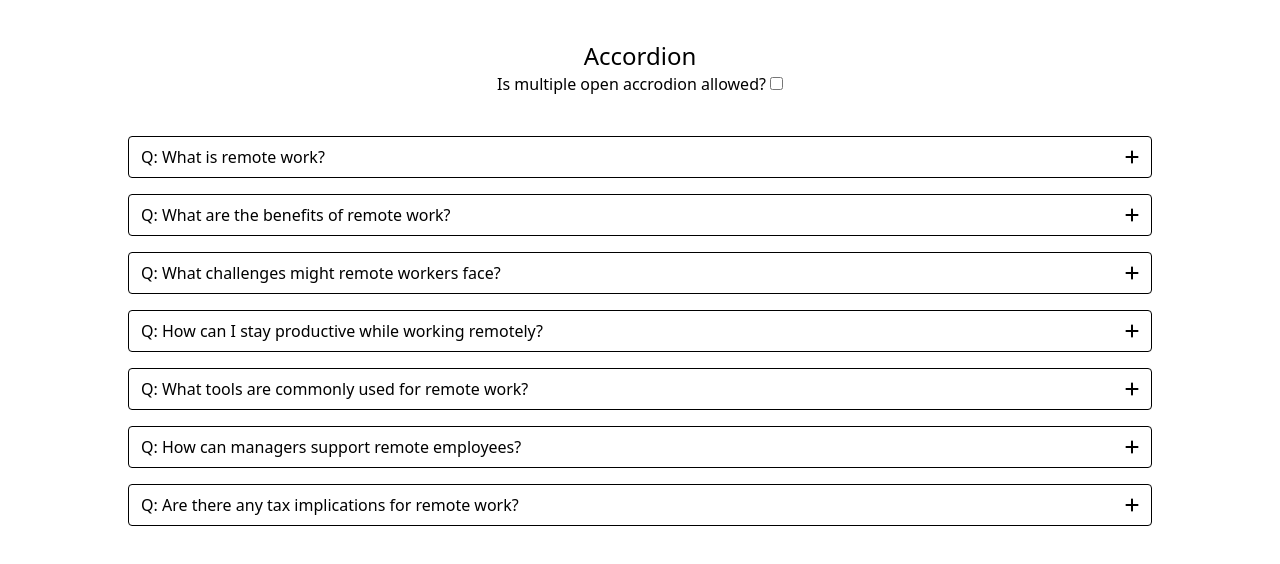
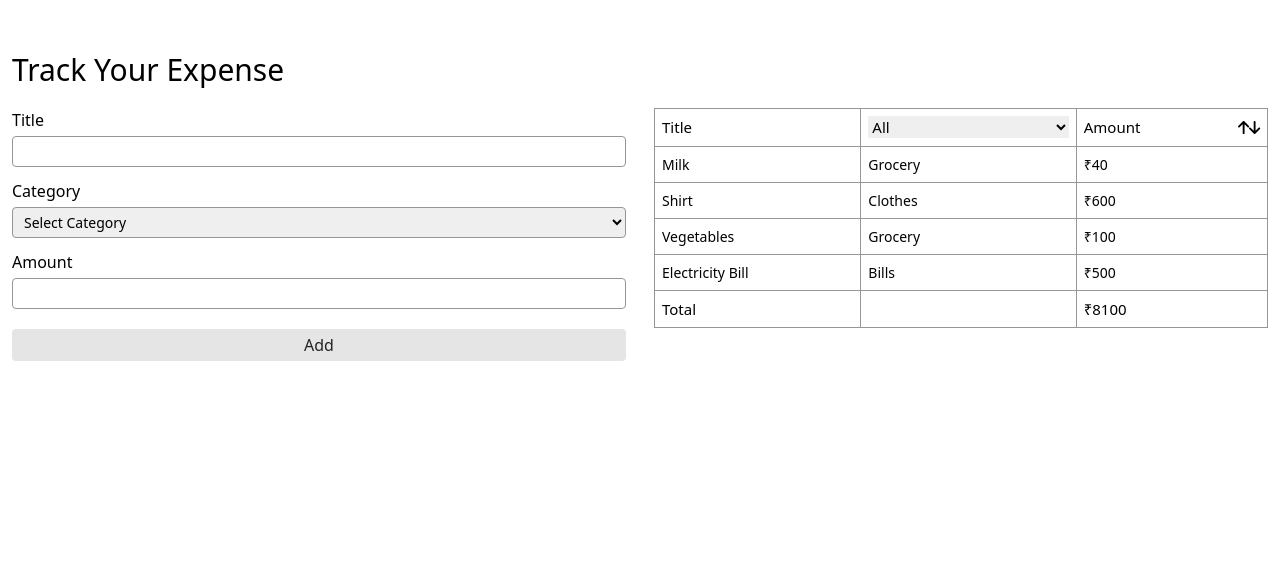
Before and after one commit to frontendsoni/frontend-mini-challenges, a React (Vite) app: page / in a window 1280 px wide. Shown: the top 564 px of the page. Built offline with nearby package versions, Linux system fonts and the light colour scheme.

Commit message:
add item functionality done

```diff
--- a/src/App.css
+++ b/src/App.css
@@ -1,3 +1,4 @@
+/* 02-image-gallery */
 .img_wrapper {
   cursor: pointer;
 }
@@ -8,3 +9,42 @@
   max-width: 300px;
   margin: 0 auto;
 }
+
+/* 04-expense-tracker */
+.expense-form input, .expense-form select {
+display: block;
+margin-top: 4px;
+border: 1px solid #969696;
+width: 100%;
+padding: 4px 7px;
+font-size: 14px;
+border-radius: 4px;
+}
+.expense-form .submit_btn button {
+  width: 100%;
+  background-color: #e5e5e5;
+  color: #242424;
+  text-align: center;
+  padding: 4px 7px;
+  border-radius: 4px;
+}
+.tracker_wrap table, .tracker_wrap th, .tracker_wrap td {
+  border: 1px solid #969696;
+  padding: 7px;
+  text-align: left;
+  white-space: nowrap;
+}
+.tracker_wrap th {
+  font-weight: 500;
+  font-size: 15px;
+}
+.tracker_wrap th select {
+  width: 100%;
+}
+.tracker_wrap td {
+  font-size: 14px;
+}
+.tracker_wrap tfoot td {
+  font-size: 15px;
+  font-weight: 500;
+}
--- a/src/App.jsx
+++ b/src/App.jsx
@@ -2,6 +2,7 @@ import './App.css'
 import Counter from './components/01-counter/Counter'
 import ImageGallery from './components/02-image-gallery/ImageGallery'
 import Accordion from './components/03-accordion/Accordion'
+import ExpenseTracker from './components/04-expense-tracker/ExpenseTracker'
 
 function App() {
 
@@ -9,7 +10,8 @@ function App() {
     <>
       {/* <Counter/> */}
       {/* <ImageGallery /> */}
-      <Accordion />
+      {/* <Accordion /> */}
+      <ExpenseTracker />
     </>
   )
 }
--- /dev/null
+++ b/src/components/04-expense-tracker/ExpenseTable.jsx
@@ -0,0 +1,56 @@
+import { faArrowDown, faArrowUp } from '@fortawesome/free-solid-svg-icons'
+import { FontAwesomeIcon } from '@fortawesome/react-fontawesome'
+import React from 'react'
+
+const ExpenseTable = ({expense}) => {
+
+  return (
+    <div className="table_wrap flex-1 mt-8 md:mt-0">
+      <table className='w-full'>
+      <thead>
+        <tr>
+        <th>Title</th>
+        <th>
+        <select  id='category'>
+          <option value="">All</option>
+          <option value="grocery">Grocery</option>
+          <option value="clothes">Clothes</option>
+          <option value="bills">Bills</option>
+          <option value="education">Education</option>
+          <option value="medicine">Medicine</option>
+        </select>
+        </th>
+        <th>
+          <div className='flex justify-between'>
+            <span>Amount</span>
+            <span>
+              <FontAwesomeIcon icon={faArrowUp} />
+              <FontAwesomeIcon icon={faArrowDown} />
+            </span>
+          </div>
+        </th>
+        </tr>
+      </thead>
+      <tbody>
+
+        {expense?.map(({id, title, category, amount}) => {
+           return (<tr key={id}>
+              <td>{title}</td>
+              <td>{category}</td>
+              <td>₹{amount}</td>
+            </tr>)
+        })}
+      </tbody>
+      <tfoot>
+        <tr>
+          <td>Total</td>
+          <td></td>
+          <td>₹8100</td>
+        </tr>
+      </tfoot>
+    </table>
+    </div>
+  )
+}
+
+export default ExpenseTable
--- /dev/null
+++ b/src/components/04-expense-tracker/ExpenseTracker.jsx
@@ -0,0 +1,20 @@
+import React, { useState } from 'react'
+import InputForm from './InputForm'
+import ExpenseTable from './ExpenseTable'
+import ExpenseTrackerData from './ExpenseTrackerData'
+
+const ExpenseTracker = () => {
+  const [expenseData, setExpenseData] = useState(ExpenseTrackerData)
+
+  return (
+    <div className='mt-10 max-w-7xl mx-auto p-3'>
+      <h2 className='font-medium text-3xl mb-5'>Track Your Expense</h2>
+      <div className="tracker_wrap flex flex-col md:flex-row gap-x-7 ">
+        <InputForm setExpenseData = {setExpenseData} />
+        <ExpenseTable expense = {expenseData} />
+      </div>
+    </div>
+  )
+}
+
+export default ExpenseTracker
--- /dev/null
+++ b/src/components/04-expense-tracker/ExpenseTrackerData.js
@@ -0,0 +1,27 @@
+export default [
+  {
+    id: crypto.randomUUID(),
+    title: 'Milk',
+    category: "Grocery",
+    amount: 40
+  },
+  {
+    id: crypto.randomUUID(),
+    title: 'Shirt',
+    category: "Clothes",
+    amount: 600
+  },
+  {
+    id: crypto.randomUUID(),
+    title: 'Vegetables',
+    category: "Grocery",
+    amount: 100
+  },
+  {
+    id: crypto.randomUUID(),
+    title: 'Electricity Bill',
+    category: "Bills",
+    amount: 500
+  }
+
+]
--- /dev/null
+++ b/src/components/04-expense-tracker/InputForm.jsx
@@ -0,0 +1,51 @@
+import React, { useState } from 'react'
+
+const InputForm = ({setExpenseData}) => {
+  const [expense, setExpense] = useState({
+    title:'',
+    category: '',
+    amount: ''
+  })
+
+
+const handleSubmit = (e) => {
+  e.preventDefault()
+  setExpenseData((prevState) => ([...prevState, {...expense, id: crypto.randomUUID()}]))
+
+  setExpense({
+    title:'',
+    category: '',
+    amount: ''
+  })
+}
+
+
+  return (
+    <form className='expense-form flex-1' onSubmit={handleSubmit}>
+      <div className="form_input mb-3">
+        <label htmlFor="title">Title</label>
+        <input type="text" id='title' value={expense.title} onChange={(e) => setExpense((prevState) =>({...prevState, title: e.target.value}))}  />
+      </div>
+      <div className="form_input mb-3">
+        <label htmlFor="category">Category</label>
+        <select  id='category' value={expense.category} onChange={(e) => setExpense((prevState) =>({...prevState, category: e.target.value}))}>
+          <option value="" hidden>Select Category</option>
+          <option value="Grocery">Grocery</option>
+          <option value="Clothes">Clothes</option>
+          <option value="Bills">Bills</option>
+          <option value="Education">Education</option>
+          <option value="Medicine">Medicine</option>
+        </select>
+      </div>
+      <div className="form_input mb-3">
+        <label htmlFor="amount">Amount</label>
+        <input type="text" id='amount' value={expense.amount} onChange={(e) => setExpense((prevState) =>({...prevState, amount: e.target.value}))}/>
+      </div>
+      <div className="submit_btn mt-5">
+        <button type='submit' >Add</button>
+      </div>
+    </form>
+  )
+}
+
+export default InputForm
```
